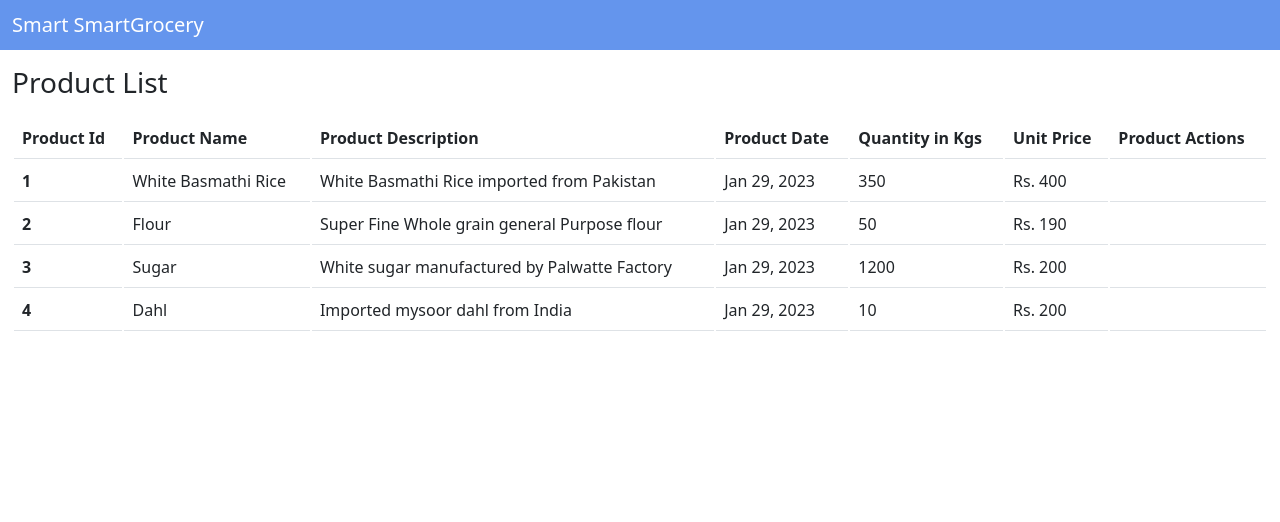
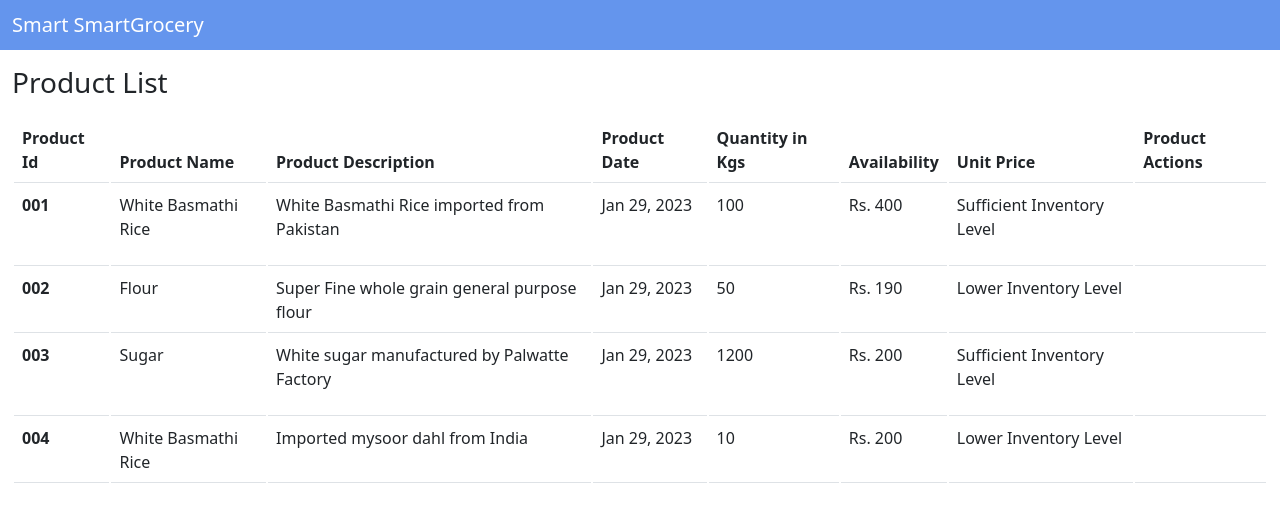
Before and after one commit to Damith08/smart-grocery-uom, an Angular app: page / in a window 1280 px wide. Shown: the top 522 px of the page. Built offline with nearby package versions, Linux system fonts and the light colour scheme.

Commit message:
feat: angular directives
Angular Directives

```diff
--- a/src/app/component/products/products.component.html
+++ b/src/app/component/products/products.component.html
@@ -12,59 +12,42 @@
             <th scope="col">Product Description</th>
             <th scope="col">Product Date</th>
             <th scope="col">Quantity in Kgs</th>
+            <th scope="col">Availability</th>
             <th scope="col">Unit Price</th>
             <th scope="col">Product Actions</th>
           </tr>
         </thead>
         <tbody>
-          <tr>
-            <th scope="row">1</th>
-            <td>{{ firstProductItemName }}</td>
-            <td>White Basmathi Rice imported from Pakistan</td>
-            <td>Jan 29, 2023</td>
-            <td>{{ getQuantityOfRice() }}</td>
-            <td>Rs. 400</td>
+          <tr *ngFor="let product of products">
+            <th scope="row">{{ product.productId }}</th>
+            <td>{{ product.productName }}</td>
+            <td>{{ product.productDescription }}</td>
+            <td>{{ product.createdDate }}</td>
+            <td>{{ product.quantity }}</td>
+            <td>{{ product.unitPrice }}</td>
+            <td>
+              <p *ngIf="product.quantity <= 50">Lower Inventory Level</p>
+              <p *ngIf="product.quantity > 50">Sufficient Inventory Level</p>
+            </td>
             <td>
               <i class="fa fa-eye icon"></i>
               <i class="fa fa-pencil-squre-0 icon"></i>
             </td>
           </tr>
-          <tr>
-            <th scope="row">2</th>
-            <td>Flour</td>
-            <td>Super Fine Whole grain general Purpose flour</td>
-            <td>Jan 29, 2023</td>
-            <td>50</td>
-            <td>Rs. 190</td>
-            <td>
-              <i class="fa fa-eye icon"></i>
-              <i class="fa fa-pencil-squre-0 icon"></i>
-            </td>
-          </tr>
-          <tr>
-            <th scope="row">3</th>
-            <td>Sugar</td>
-            <td>White sugar manufactured by Palwatte Factory</td>
-            <td>Jan 29, 2023</td>
-            <td>1200</td>
-            <td>Rs. 200</td>
-            <td>
-              <i class="fa fa-eye icon"></i>
-              <i class="fa fa-pencil-squre-0 icon"></i>
-            </td>
-          </tr>
-          <tr>
+          <!-- <tr>
             <th scope="row">4</th>
             <td>Dahl</td>
             <td>Imported mysoor dahl from India</td>
             <td>Jan 29, 2023</td>
-            <td>10</td>
+            <td [ngClass]="isLowInventory ? 'bg-danger' : 'bg-success'">
+              {{ getDahlStorage() }}
+            </td>
             <td>Rs. 200</td>
             <td>
               <i class="fa fa-eye icon"></i>
               <i class="fa fa-pencil-squre-o icon"></i>
             </td>
-          </tr>
+          </tr> -->
         </tbody>
       </table>
     </section>
--- a/src/app/component/products/products.component.ts
+++ b/src/app/component/products/products.component.ts
@@ -6,10 +6,48 @@ import { Component } from '@angular/core';
   styleUrls: ['./products.component.css'],
 })
 export class ProductsComponent {
-  public firstProductItemName = 'White Basmathi Rice';
-  public quantityOfRice = 75;
+  public products = [
+    {
+      productId: '001',
+      productName: 'White Basmathi Rice',
+      createdDate: 'Jan 29, 2023',
+      unitPrice: 'Rs. 400',
+      quantity: 100,
+      productDescription: 'White Basmathi Rice imported from Pakistan',
+    },
+    {
+      productId: '002',
+      productName: 'Flour',
+      createdDate: 'Jan 29, 2023',
+      unitPrice: 'Rs. 190',
+      quantity: 50,
+      productDescription: 'Super Fine whole grain general purpose flour',
+    },
+    {
+      productId: '003',
+      productName: 'Sugar',
+      createdDate: 'Jan 29, 2023',
+      unitPrice: 'Rs. 200',
+      quantity: 1200,
+      productDescription: 'White sugar manufactured by Palwatte Factory',
+    },
+    {
+      productId: '004',
+      productName: 'White Basmathi Rice',
+      createdDate: 'Jan 29, 2023',
+      unitPrice: 'Rs. 200',
+      quantity: 10,
+      productDescription: 'Imported mysoor dahl from India',
+    },
+  ];
 
-  public getQuantityOfRice() {
-    return 350;
-  }
+  // public isLowInventory = false;
+  // public dahlStorage = 10;
+
+  // public getDahlStorage() {
+  //   if (this.dahlStorage < 50) {
+  //     this.isLowInventory = true;
+  //   }
+  //   return this.dahlStorage;
+  // }
 }
```
